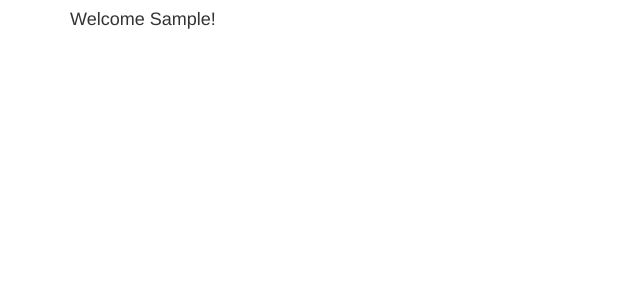
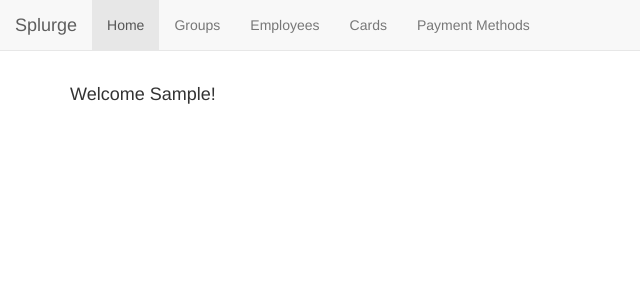
Before and after one commit to nagkumar91/cmpe275-splurge, a Django app: page /homepage/ in a window 1280 px wide. Shown: the top 300 px of the page, without its empty margins (0-640 px from the left). Run offline with Django 3.2, Linux system fonts and the light colour scheme; the visitor is signed in with stand-in values (Sample User, id 1); some libraries are stand-ins or nearby versions.

Commit message:
Created a layout

```diff
--- a/splurge/core/templates/homepage.html
+++ b/splurge/core/templates/homepage.html
@@ -1,5 +1,7 @@
-{% extends 'base.html' %}
+{% extends 'layout.html' %}
 
-{% block content %}
-<h4>Welcome {{ user.first_name }}!</h4>
+{% block custom-container %}
+    <div class="row">
+        <h4>Welcome {{ user.first_name }}!</h4>
+    </div>
 {% endblock %}
--- /dev/null
+++ b/splurge/core/templates/layout.html
@@ -0,0 +1,32 @@
+{% extends 'base.html' %}
+
+{% block extra_css %}
+
+{% endblock %}
+
+{% block content %}
+    <div class="row">
+        <nav class="navbar navbar-default navbar-fixed-top">
+            <div class="container-fluid">
+                <div class="navbar-header">
+                    <a class="navbar-brand" href="{% url 'homepage' %}">Splurge</a></div>
+                <div class="collapse navbar-collapse">
+                    <ul class="nav navbar-nav">
+                        <li class="active"><a href="{% url 'homepage' %}">Home</a></li>
+                        <li><a href="#">Groups</a></li>
+                        <li><a href="#">Employees</a></li>
+                        <li><a href="#">Cards</a></li>
+                        <li><a href="#">Payment Methods</a></li>
+                    </ul>
+                </div>
+            </div>
+        </nav>
+    </div>
+    <div class="container" style="margin-top: 75px">
+        {% block custom-container %}{% endblock %}
+    </div>
+{% endblock %}
+
+{% block extra_js %}
+
+{% endblock %}
--- a/splurge/splurge/settings/nagkumar.py
+++ b/splurge/splurge/settings/nagkumar.py
@@ -16,4 +16,4 @@ MAILGUN_SECRET_KEY = 'key-d14e446a351d68d5ed2073b1e10f3fc4'
 MAILGUN_PUBLIC_KEY = 'pubkey-97e7bda2036d652a299215df78805fb9'
 MAILGUN_API_URL = "https://api.mailgun.net/v3/mailgun.nagkumar.com/messages"
 
-SITE_URL = 'http://04a90f09.ngrok.io'
+SITE_URL = 'http://0fb7b933.ngrok.io'
```
Also changed, not shown: splurge/core/views.py (+4 -3 lines).
